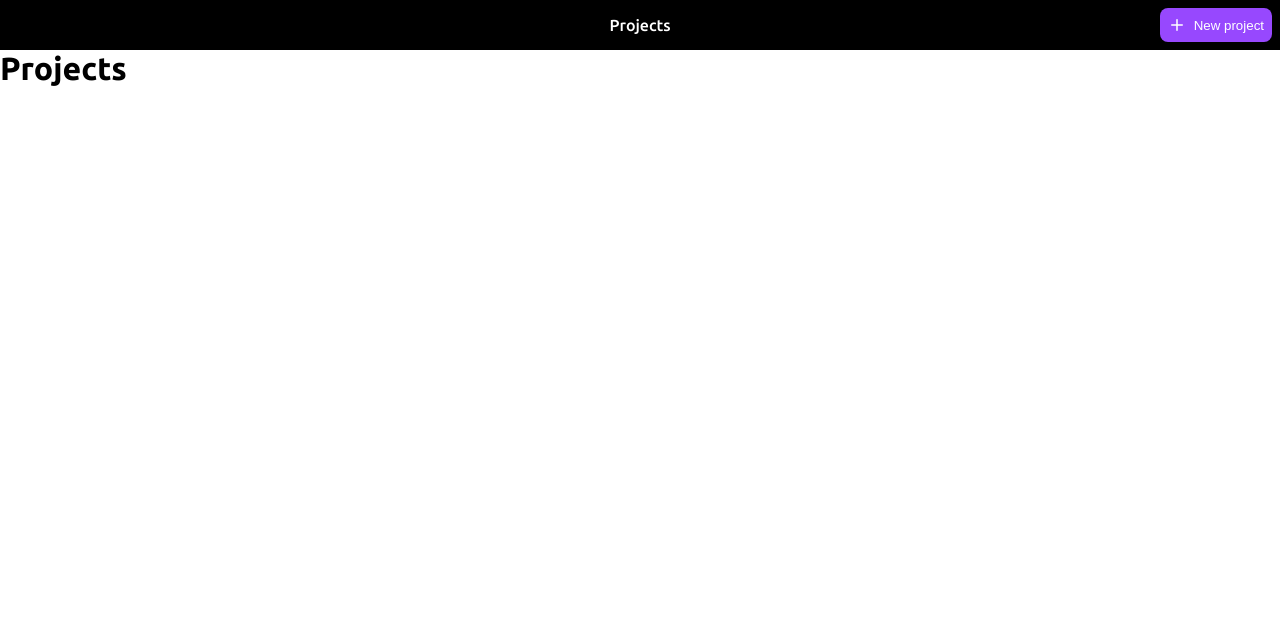
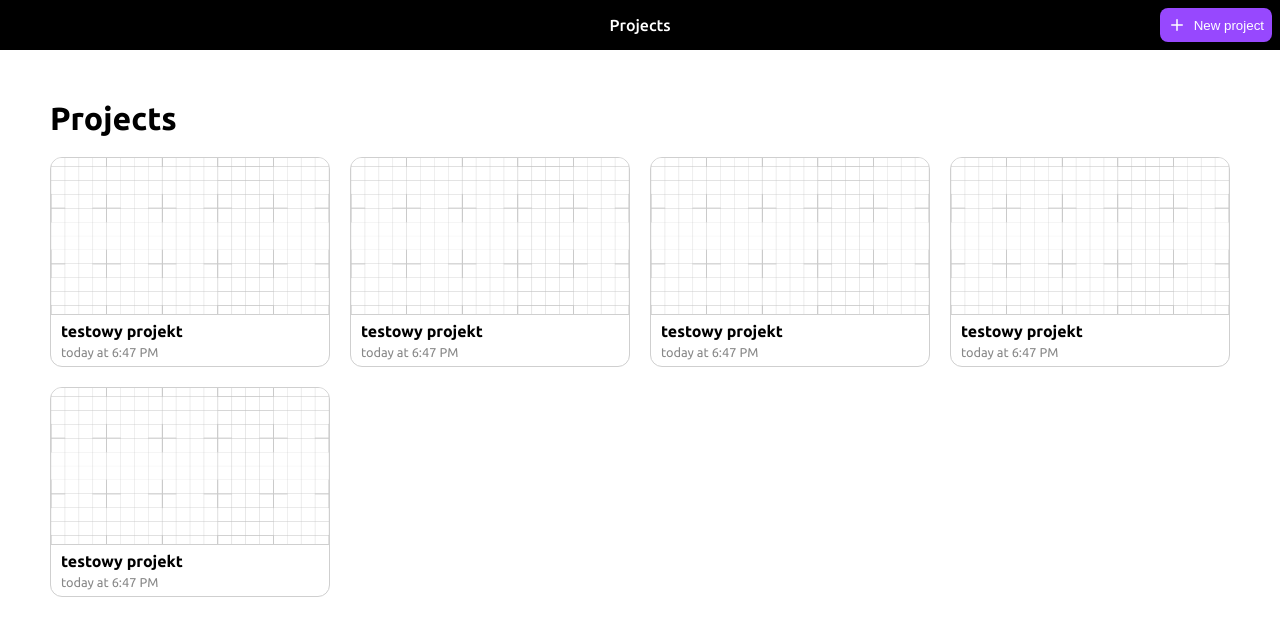
Before and after one commit to team-nullptr/logic-gates-simulator, a React (Vite) app: page / in a window 1280 px wide. Shown: the top 636 px of the page. Built offline with nearby package versions, Linux system fonts and the light colour scheme.

Commit message:
Create basic projects page

```diff
--- a/package.json
+++ b/package.json
@@ -8,6 +8,7 @@
   },
   "dependencies": {
     "color": "^4.2.0",
+    "date-fns": "^2.28.0",
     "react": "^17.0.0",
     "react-dom": "^17.0.0",
     "react-feather": "^2.0.9",
--- a/src/App.tsx
+++ b/src/App.tsx
@@ -1,8 +1,9 @@
-import "./main.css";
-import { Editor } from "./features/editor/Editor";
-import styles from "./App.module.scss";
-import { Route, Routes, useLocation } from "react-router-dom";
-import { renderNavigation } from "./utils/renderNavigation";
+import './main.css';
+import { Editor } from './features/editor/Editor';
+import styles from './App.module.scss';
+import { Route, Routes, useLocation } from 'react-router-dom';
+import { renderNavigation } from './utils/renderNavigation';
+import { Dashboard } from './features/dashboard/Dashboard';
 
 export const App = () => {
   const location = useLocation();
@@ -11,8 +12,8 @@ export const App = () => {
     <div className={styles.container}>
       {renderNavigation(location.pathname)}
       <Routes>
-        <Route path="/" element={<h1>Projects</h1>} />
-        <Route path="/edit" element={<Editor />} />
+        <Route path='/' element={<Dashboard />} />
+        <Route path='/edit' element={<Editor />} />
       </Routes>
     </div>
   );
--- /dev/null
+++ b/src/features/dashboard/Card.module.scss
@@ -0,0 +1,39 @@
+.card {
+  display: flex;
+  flex-direction: column;
+  justify-content: center;
+  align-items: center;
+  aspect-ratio: 4 / 3;
+  width: 100%;
+  overflow: hidden;
+  border-radius: 12px;
+  border: 1px solid rgb(207, 207, 207);
+
+  &__image {
+    width: 100%;
+    height: 75%;
+    object-fit: cover;
+  }
+
+  &__meta {
+    display: flex;
+    flex-direction: column;
+    justify-content: center;
+    width: 100%;
+    height: 25%;
+    padding: 0 10px;
+    border-top: 1px solid rgb(207, 207, 207);
+  }
+
+  &__title {
+    color: black;
+    font-weight: bold;
+    margin-bottom: 5px;
+  }
+
+  &__modified {
+    color: rgb(136, 136, 136);
+    font-weight: lighter;
+    font-size: 0.8rem;
+  }
+}
--- /dev/null
+++ b/src/features/dashboard/Card.tsx
@@ -0,0 +1,20 @@
+import styles from './Card.module.scss';
+import blueprintImage from '../../assets/images/blueprint.png';
+import { Project } from './Dashboard';
+import { formatRelative } from 'date-fns';
+
+interface CardProps {
+  project: Project;
+}
+
+export const Card = ({ project: { name, modified } }: CardProps) => {
+  return (
+    <article className={styles.card}>
+      <img className={styles.card__image} src={blueprintImage} alt='blueprint' />
+      <div className={styles.card__meta}>
+        <p className={styles.card__title}>{name}</p>
+        <span className={styles.card__modified}>{formatRelative(modified, new Date())}</span>
+      </div>
+    </article>
+  );
+};
--- /dev/null
+++ b/src/features/dashboard/Dashboard.module.scss
@@ -0,0 +1,19 @@
+.container {
+  padding: 50px;
+  width: 100vw;
+  max-width: 1600px;
+  margin: 0 auto;
+}
+
+.projects {
+  display: grid;
+  gap: 20px;
+  grid-template-columns: repeat(auto-fit, minmax(250px, 1fr));
+}
+
+.header {
+  margin: 0 0 20px 0;
+
+  &__title {
+  }
+}
--- /dev/null
+++ b/src/features/dashboard/Dashboard.tsx
@@ -0,0 +1,57 @@
+import styles from './Dashboard.module.scss';
+import { Card } from './Card';
+
+export interface Project {
+  id: string;
+  name: string;
+  created: Date;
+  modified: Date;
+}
+
+const projects: Project[] = [
+  {
+    id: '1',
+    name: 'testowy projekt',
+    created: new Date(),
+    modified: new Date()
+  },
+  {
+    id: '2',
+    name: 'testowy projekt',
+    created: new Date(),
+    modified: new Date()
+  },
+  {
+    id: '3',
+    name: 'testowy projekt',
+    created: new Date(),
+    modified: new Date()
+  },
+  {
+    id: '4',
+    name: 'testowy projekt',
+    created: new Date(),
+    modified: new Date()
+  },
+  {
+    id: '5',
+    name: 'testowy projekt',
+    created: new Date(),
+    modified: new Date()
+  }
+];
+
+export const Dashboard = () => {
+  return (
+    <div className={styles.container}>
+      <header className={styles.header}>
+        <h1 className={styles.header__title}>Projects</h1>
+      </header>
+      <section className={styles.projects}>
+        {projects.map(project => (
+          <Card project={project} key={project.id} />
+        ))}
+      </section>
+    </div>
+  );
+};
--- a/src/features/editor/Adapter.ts
+++ b/src/features/editor/Adapter.ts
@@ -1,24 +1,50 @@
-import { Block } from "../../common/Block";
-import { FrameButton } from "./types/FrameButton";
-import { Connection } from "../canvas/types/Connection";
-import { Vector } from "../../common/Vector";
-import { Connector } from "../canvas/types/Connector";
+import { Block } from '../../common/Block';
+import { FrameButton } from './types/FrameButton';
+import { Connection } from '../canvas/types/Connection';
+import { Vector } from '../../common/Vector';
+import { Connector } from '../canvas/types/Connector';
 
 export class Adapter {
   offset: Vector = [0, 0];
 
   connecting: [Connector, Vector] | undefined;
 
-  readonly gates = new Map<string, Block>();
+  readonly gates = new Map<string, Block>([
+    ['test-and', new Block('test-and', 'AND', 'hsl(266,99%,64%)', [4, 4], [true, false], [false])],
+    ['test-not', new Block('test-not', 'NOT', 'hsl(355,99%,64%)', [1, 6], [false], [false])],
+    [
+      'test-custom',
+      new Block(
+        'test-custom',
+        'CUSTOM',
+        'hsl(43,99%,64%)',
+        [1, 1],
+        [false, false, true, false],
+        [true, false]
+      )
+    ]
+  ]);
 
-  readonly connections: Connection[] = [];
+  readonly connections: Connection[] = [
+    [
+      { block: this.gates.get('test-custom')!, type: 'output', index: 1 },
+      { block: this.gates.get('test-and')!, type: 'input', index: 0 }
+    ],
+    [
+      { block: this.gates.get('test-not')!, type: 'output', index: 0 },
+      { block: this.gates.get('test-and')!, type: 'input', index: 1 }
+    ]
+  ];
 
   get inputs(): Map<string, FrameButton> {
-    return new Map();
+    return new Map([
+      ['11ec', { id: '11ec', type: 'single', value: true, letter: 'A' }],
+      ['90d6', { id: '90d6', type: 'single', value: false, letter: 'B' }]
+    ]);
   }
 
   get outputs(): Map<string, FrameButton> {
-    return new Map();
+    return new Map([['91ec', { id: '91ec', type: 'single', value: true, letter: 'O' }]]);
   }
 
   connect(connection: Connection) {
```
Also changed, not shown: src/assets/images/blueprint.png (added), 1 other file (tests, documents, lock files or other folders).
